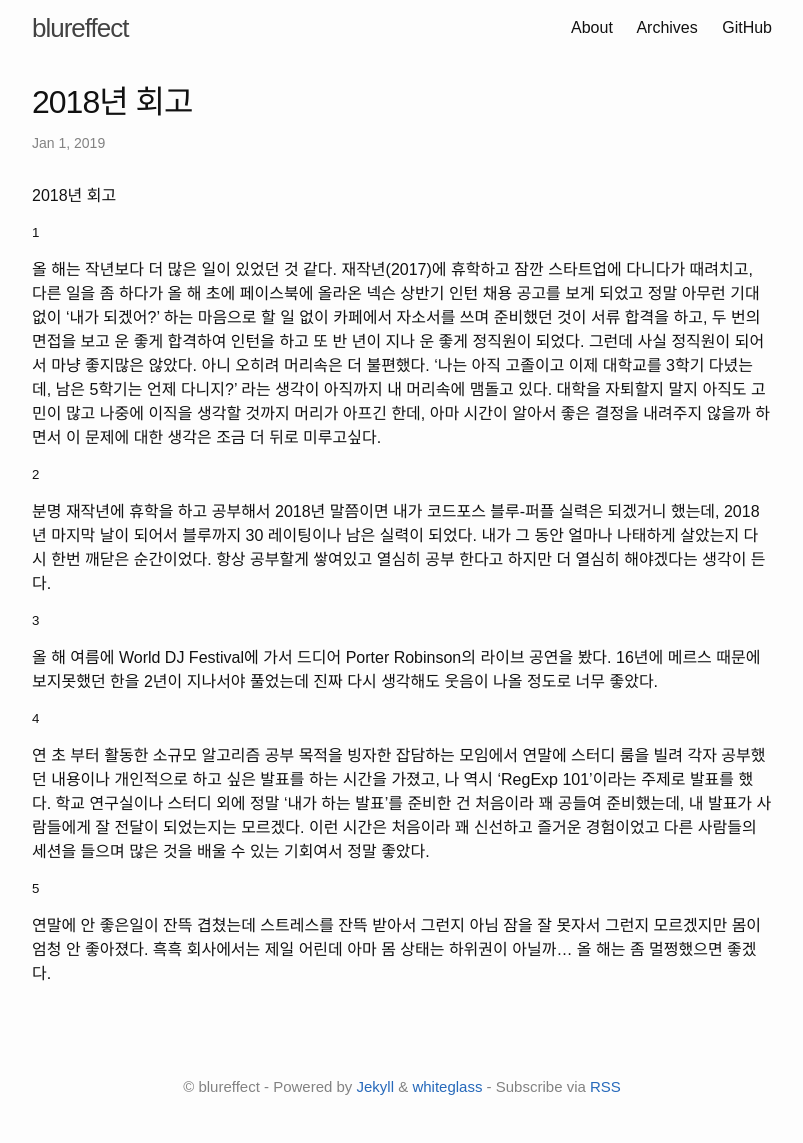
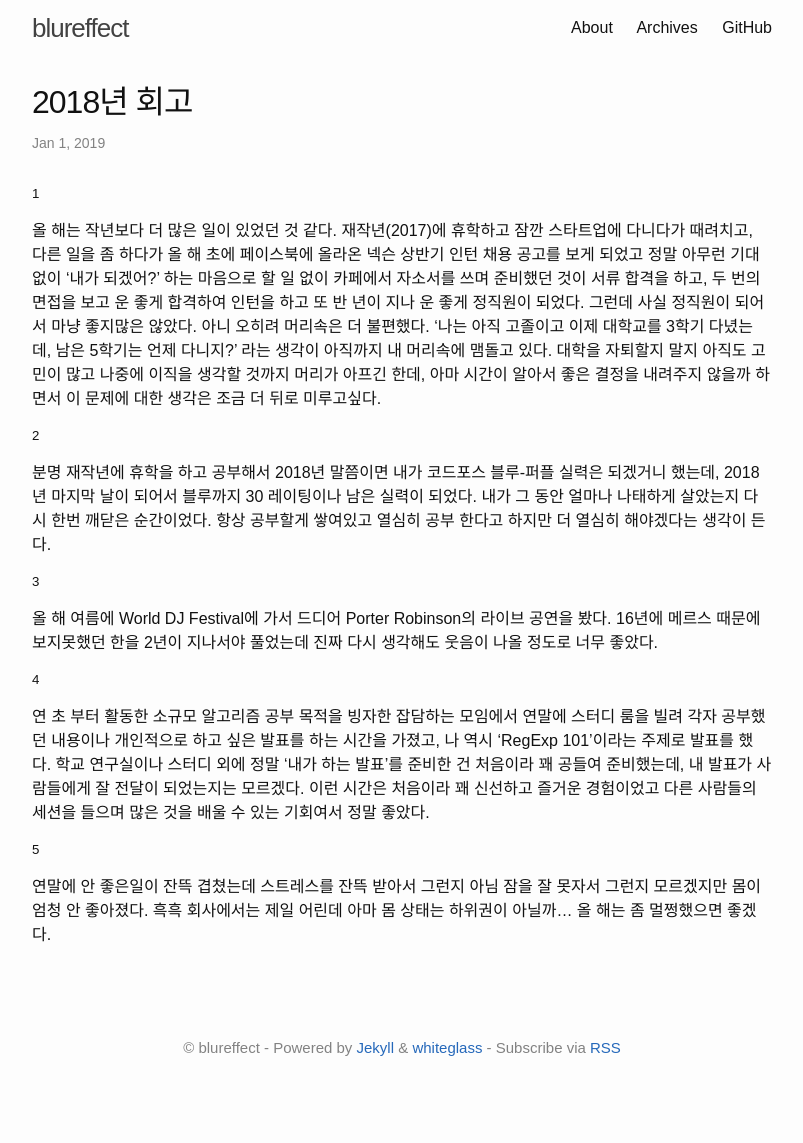
Before and after one commit to blurfx/xo.dev, a Jekyll site: the page built from _posts/2019-01-01-looking-back-at-2018.md, in a window 1280 px wide. Shown: the whole page, without its empty margins (238-1041 px from the left). Built offline with Jekyll 4.4.1, drawn with Linux system fonts in a browser that asks for light colours; after the commit the page ends 1104 px from its top, so only the background shows below that.

Commit message:
Update 2019-01-01-looking-back-at-2018.md

```diff
--- a/_posts/2019-01-01-looking-back-at-2018.md
+++ b/_posts/2019-01-01-looking-back-at-2018.md
@@ -5,7 +5,6 @@ date: 2019-01-01
 comments: true
 share: true
 ---
-2018년 회고
 
 ##### 1
 
```
